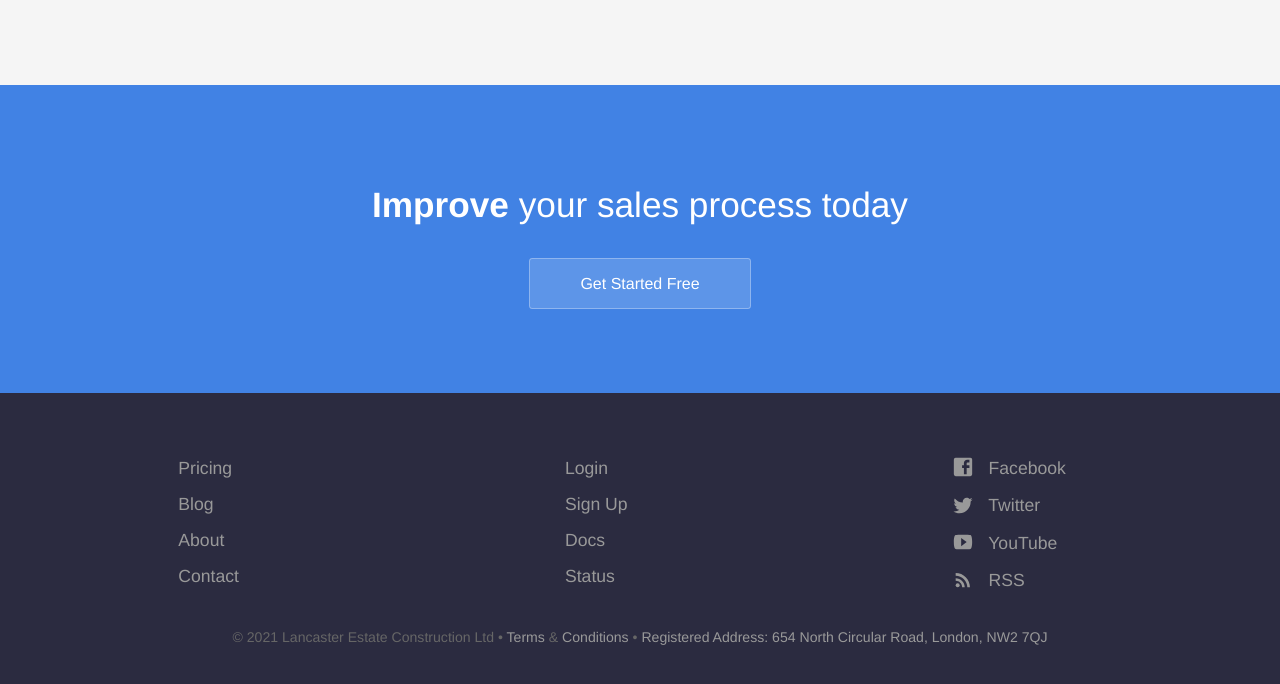
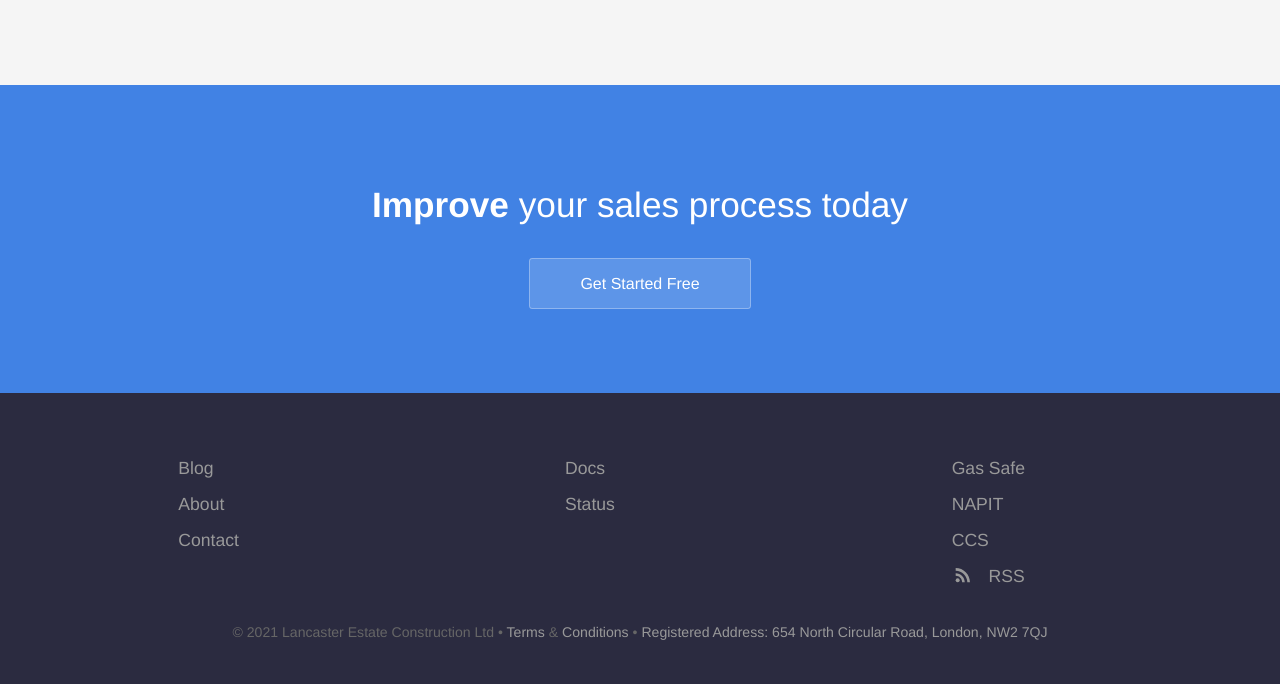
Before and after one commit to lacweb3/constructlancaster, a Jekyll site: the page built from index.html, in a window 1280 px wide and 900 px high, scrolled down 3050 px, cut to the strip 203-887 px from the top of the window. Built offline with Jekyll 4.4.1, drawn with Linux system fonts in a browser that asks for light colours.

Commit message:
Update footer.yml

```diff
--- a/_data/footer.yml
+++ b/_data/footer.yml
@@ -1,5 +1,5 @@
 - links:
-  - name: Pricing
+  - name:
     link: /pricing/
   - name: Blog
     link: /blog/
@@ -8,10 +8,10 @@
   - name: Contact
     link: /contact/
 - links:
-  - name: Login
+  - name:
     link: /
     new_window: true
-  - name: Sign Up
+  - name:
     link: /
     new_window: true
   - name: Docs
@@ -21,18 +21,18 @@
     link: /
     new_window: true
 - links:
-  - name: Facebook
-    link: https://facebook.com/cloudcannon/
-    new_window: true
-    social_icon: Facebook
-  - name: Twitter
-    link: https://twitter.com/cloudcannon/
-    social_icon: Twitter
-    new_window: true
-  - name: YouTube
-    link: https://youtube.com/cloudcannon/
-    social_icon: YouTube
-    new_window: true
+  - name: Gas Safe
+    link: https://lec.build
+    new_window: false
+    social_icon: Gassafe
+  - name: NAPIT
+    link: https://lec.build
+    social_icon: Napit
+    new_window: false
+  - name: CCS
+    link: https://lec.build
+    social_icon: CCS
+    new_window: false
   - name: RSS
     link: /feed.xml
     social_icon: RSS
```
